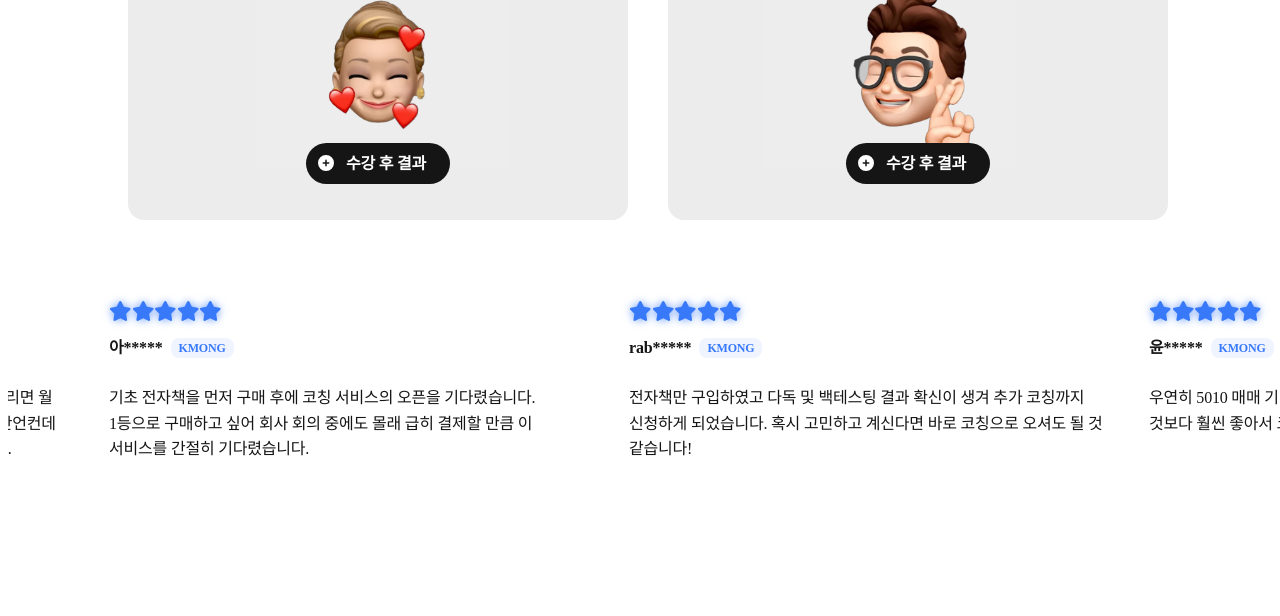
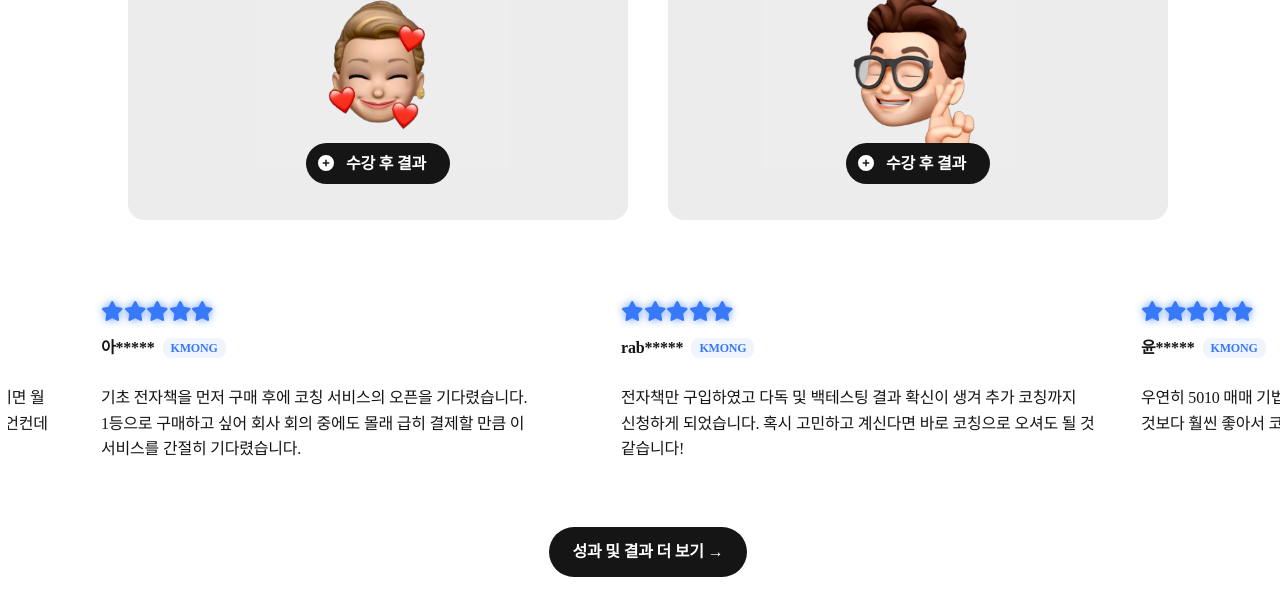
Before and after one commit to 5010-dev/1104-web, a React (Create React App) app: page / in a window 1280 px wide. Shown: the part 5166-5782 px from the top of the page. Built offline with nearby package versions, Linux system fonts and the light colour scheme; a web font is replaced by a local one.

Commit message:
Button added to Result component

```diff
--- a/src/components/feature/review/review.component.tsx
+++ b/src/components/feature/review/review.component.tsx
@@ -7,6 +7,7 @@ import { useContentsStore } from '../../../store/contentsStore'
 import { ReviewContainer } from './review.styles'
 
 import ReviewItem from './review-item/review-item.component'
+import Button from '../../global/button/button.component'
 
 export default function Review() {
 	const deviceType = useDeviceTypeStore((state) => state.deviceType)
@@ -42,6 +43,15 @@ export default function Review() {
 					/>
 				))}
 			</motion.div>
+			<div id="button-container">
+				<Button
+					text="성과 및 결과 더 보기 →"
+					appearance="neutral"
+					hierarchy="primary"
+					stroke="filled"
+					shape="rounding"
+				/>
+			</div>
 		</ReviewContainer>
 	)
 }
--- a/src/components/feature/review/review.styles.ts
+++ b/src/components/feature/review/review.styles.ts
@@ -25,4 +25,11 @@ export const ReviewContainer = styled(SectionContainer)`
 		gap: ${({ theme, $deviceType }) =>
 			getDeviceTypePadding(theme, $deviceType, 'section')};
 	}
+
+	div#button-container {
+		width: ${({ theme }) => theme.layout.container.width};
+
+		display: flex;
+		justify-content: center;
+	}
 `
```
